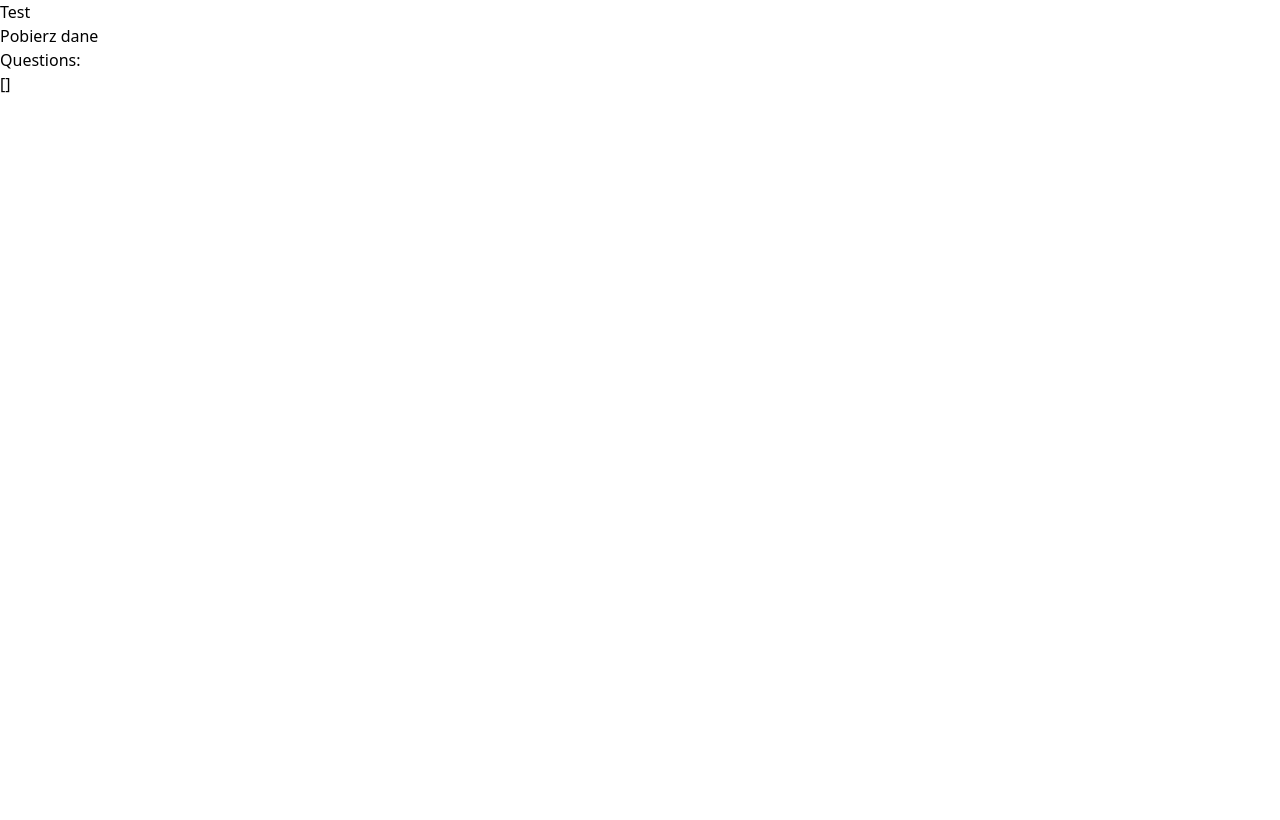
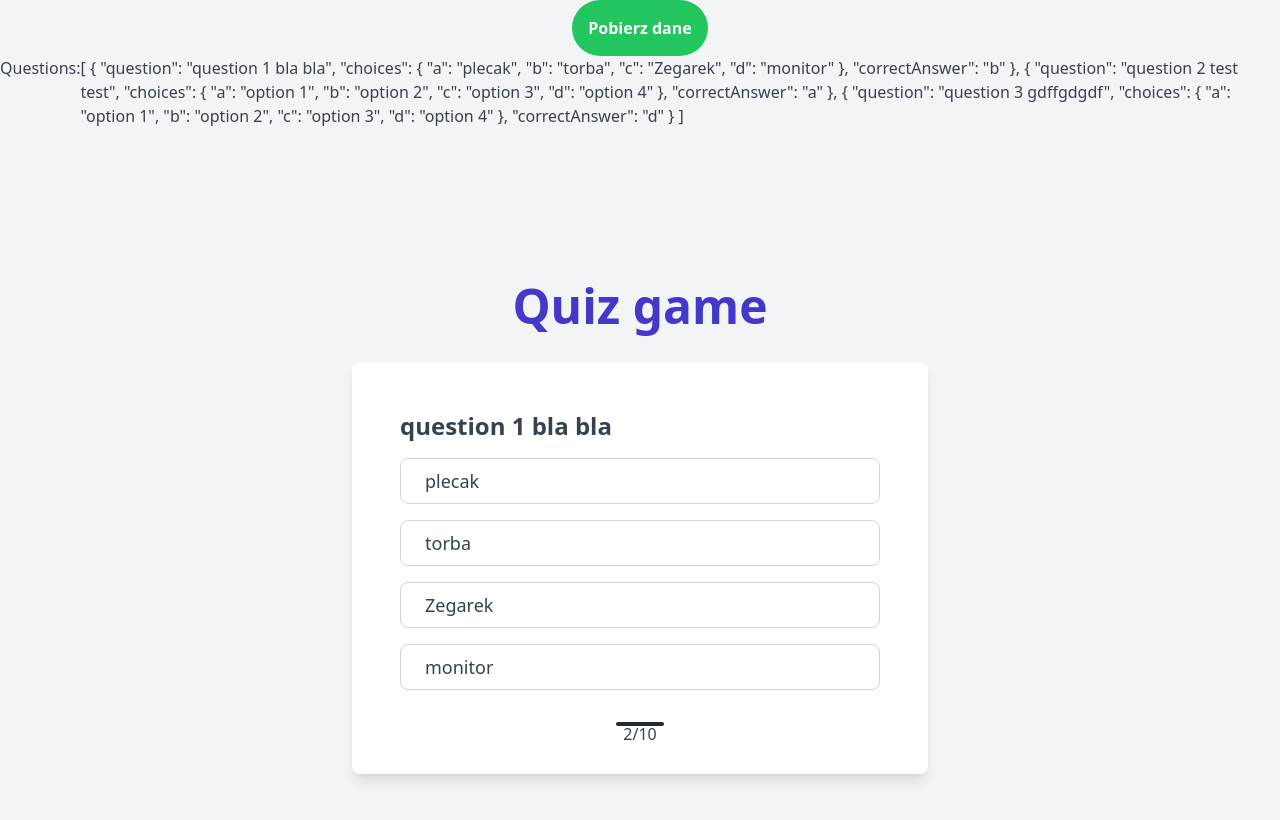
Before and after one commit to mefiuea/quiz_game_vue_deploy, a Vue app: page / in a window 1280 px wide. Shown: the top 820 px of the page. Built offline with nearby package versions, Linux system fonts and the light colour scheme.

Commit message:
create sketch for question and answers options

```diff
--- a/src/App.vue
+++ b/src/App.vue
@@ -1,22 +1,77 @@
 <template>
-  <div>
-    <p>Test</p>
-    <button @click="fetchData">Pobierz dane</button>
-    <div>
-      <p>Questions:</p>
-      <p>{{ questions }}</p>
+  <div class="antialiased text-gray-700 bg-gray-100">
+    <div class="flex justify-center">
+      <button class="bg-green-500 hover:bg-green-600 text-white font-bold py-4 px-4 rounded-full" @click="fetchData">
+        Pobierz dane
+      </button>
+    </div>
+    <div class="container mx-auto">
+      <div class="flex justify-center">
+        <p>Questions:</p>
+        <p class="">{{ questions }}</p>
+      </div>
+    </div>
+    <div class="flex w-full h-screen justify-center items-center">
+      <div class="w-full max-w-xl">
+        <h1 class="font-bold text-5xl text-center text-indigo-700">Quiz game</h1>
+        <!--        question and answer container-->
+        <div class="bg-white p-12 rounded-lg shadow-lg w-full mt-8">
+          <p v-if="questions.length > 0" class="text-2xl font-bold">{{ questions[0]['question'] }}</p>
+          <div
+              v-for="answer in questions[0]['choices']"
+              class="block mt-4 border border-gray-300 rounded-lg py-2 px-6 text-lg answer-option"
+              v-bind:key="answer"
+              v-on:click="selectedAnswerFunction($event)"
+              v-on:mouseover="hoverClassOn($event)"
+              v-on:mouseout="hoverClassOff($event)"
+          >
+            {{ answer }}
+          </div>
+
+          <div class="mt-8 text-center">
+            <div class="h-1 w-12 bg-gray-800 rounded-full mx-auto">
+              <p>2/10</p>
+            </div>
+          </div>
+        </div>
+      </div>
     </div>
   </div>
 </template>
 
 <script>
-import './assets/tailwind.css';
 
 export default {
   name: "App",
   data() {
     return {
-      questions: []
+      isHovering: false,
+      answerSelected: false,
+      answerSelected2: false,
+      selectedAnswer: '',
+      questions: [
+        {
+          question: 'question 1 bla bla',
+          choices: {a: 'plecak', b: 'torba', c: 'Zegarek', d: 'monitor'},
+          correctAnswer: 'b',
+        },
+        {
+          question: 'question 2 test test',
+          choices: {a: 'option 1', b: 'option 2', c: 'option 3', d: 'option 4'},
+          correctAnswer: 'a',
+        },
+        {
+          question: 'question 3 gdffgdgdf',
+          choices: {a: 'option 1', b: 'option 2', c: 'option 3', d: 'option 4'},
+          correctAnswer: 'd',
+        },
+      ],
+      currentQuestion: {
+        question: '',
+        answer: 1,
+        choices: []
+      },
+      questionCounter: 0
     }
   },
   methods: {
@@ -35,7 +90,32 @@
           .catch((error) => {
             return console.log('Error: ', error.message)
           })
-    }
+    },
+    selectedAnswerFunction(event) {
+      // value of selected answer
+      this.selectedAnswer = event.target.innerText;
+      console.log(this.selectedAnswer = event.target.innerText)
+
+      // Changing class of the selected answer - the rest of answers get default class
+      // collect all div elements with answers
+      let allDivElements = Array.from(document.getElementsByClassName('answer-option'))
+      allDivElements.forEach(function (cls) {
+        cls.classList.remove('option-selected')
+        cls.classList.add('option-default')
+      })
+      event.target.classList.remove('option-default');
+      event.target.classList.add('option-selected');
+    },
+    hoverClassOn(event) {
+      this.isHovering = true
+      // console.log('hover on: ', this.isHovering)
+      event.target.classList.add('option-hover')
+    },
+    hoverClassOff(event) {
+      this.isHovering = false
+      // console.log('hover off: ', this.isHovering)
+      event.target.classList.remove('option-hover')
+    },
   },
 }
 </script>
--- /dev/null
+++ b/src/assets/custom.css
@@ -0,0 +1,14 @@
+/*custom styles*/
+
+.option-hover {
+    @apply hover:bg-gray-200;
+    @apply cursor-pointer;
+}
+
+.option-selected {
+    @apply bg-yellow-500;
+}
+
+.option-default {
+    @apply bg-white;
+}
--- a/src/assets/tailwind.css
+++ b/src/assets/tailwind.css
@@ -1,5 +1,8 @@
+/*noinspection CssInvalidAtRule*/
 @tailwind base;
 
+/*noinspection CssInvalidAtRule*/
 @tailwind components;
 
+/*noinspection CssInvalidAtRule*/
 @tailwind utilities;
--- a/src/main.js
+++ b/src/main.js
@@ -1,5 +1,6 @@
 import { createApp } from 'vue'
 import App from './App.vue'
 import './assets/tailwind.css'
+import './assets/custom.css'
 
 createApp(App).mount('#app')
```
